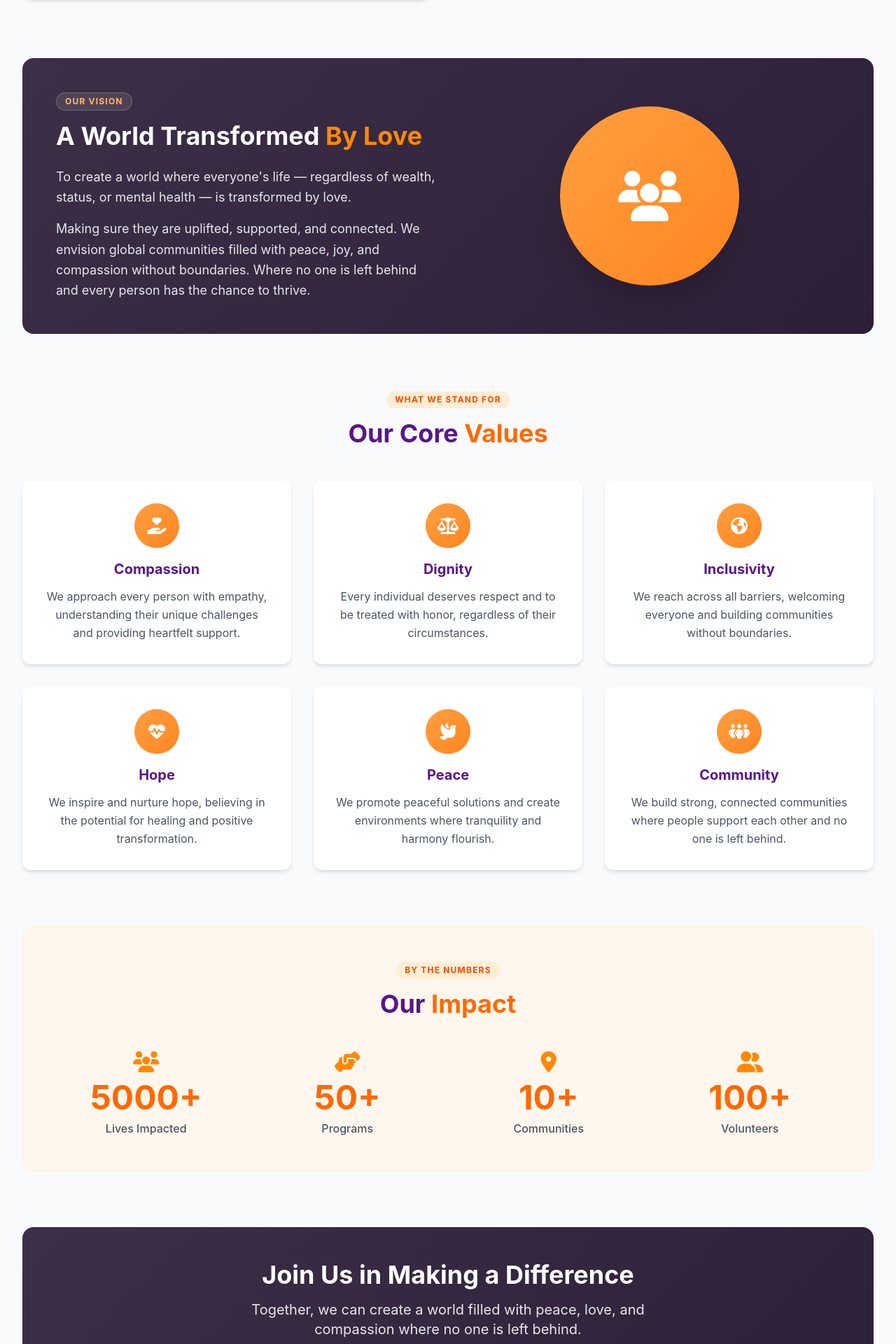
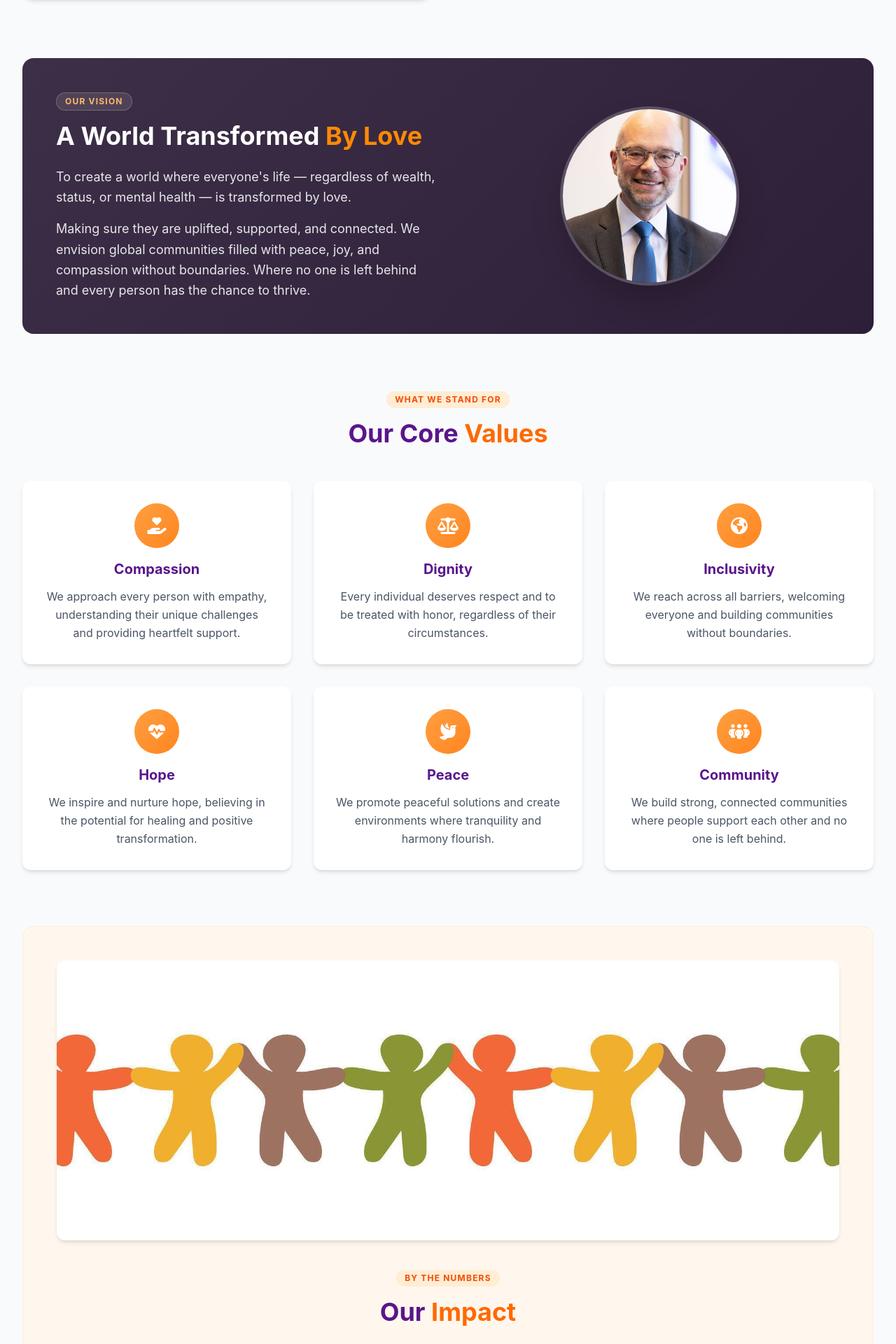
Before and after one commit to kwizer123/rema-foundation, a Django app: page /about-us/ in a window 1280 px wide. Shown: the part 911-2831 px from the top of the page at 70% size. Run offline with Django 5.2, Linux system fonts and the light colour scheme; style sheets or scripts are compiled from the project's sources.

```diff
--- a/rema_foundation/settings.py
+++ b/rema_foundation/settings.py
@@ -16,7 +16,7 @@ from pathlib import Path
 BASE_DIR = Path(__file__).resolve().parent.parent
 
 
-# Quick-start development settings - unsuitable for production
+# Quick-start development settings - unsuitable for production=
 # See https://docs.djangoproject.com/en/5.2/howto/deployment/checklist/
 
 # SECURITY WARNING: keep the secret key used in production secret!
--- a/templates/core/AboutUs.html
+++ b/templates/core/AboutUs.html
@@ -1,5 +1,5 @@
 {% extends 'core/Base.html' %}
-
+{% load static %}
 {% block title %}
     AboutUs
 {% endblock %}
@@ -45,17 +45,14 @@
         <!-- Mission -->
         <section class="mb-20">
             <div class="grid md:grid-cols-2 gap-12 items-center">
-                <div
-                    class="bg-gray-100 rounded-2xl overflow-hidden shadow-md"
-                >
-                    <div
-                        class="orange-gradient h-64 md:h-80 flex items-center justify-center"
-                    >
-                        <i
-                            class="fas fa-hand-holding-heart text-white"
-                            style="font-size: 7rem; opacity: 0.3"
-                        ></i>
-                    </div>
+                <!-- IMAGE 1: Replace YOUR_IMAGE_HERE with your image path e.g. /static/images/mission.jpg -->
+                <!-- Recommended: A warm photo of volunteers or people helping, ideally 800x600px -->
+                <div class="rounded-2xl overflow-hidden shadow-md">
+                    <img
+                        src="{% static 'core/images/mission.jpg' %}"
+                        alt="Our mission – helping hands"
+                        class="w-full h-64 md:h-80 object-cover"
+                    />
                 </div>
                 <div>
                     <span
@@ -113,13 +110,15 @@
                             every person has the chance to thrive.
                         </p>
                     </div>
+                    <!-- IMAGE 2: Replace YOUR_IMAGE_HERE with your image path e.g. /static/images/vision.jpg -->
+                    <!-- Recommended: A hopeful/uplifting community photo, works great as a circle, ideally square crop 600x600px -->
                     <div class="flex justify-center">
-                        <div
-                            class="w-48 h-48 md:w-64 md:h-64 orange-gradient rounded-full flex items-center justify-center shadow-2xl"
-                        >
-                            <i
-                                class="fas fa-users text-white text-6xl md:text-7xl"
-                            ></i>
+                        <div class="w-48 h-48 md:w-64 md:h-64 rounded-full overflow-hidden shadow-2xl border-4 border-white/20 aspect-square">
+                            <img
+                                src="{% static 'core/images/people.jpg' %}"
+                                alt="Our vision – a connected community"
+                                class="w-full h-64 object-cover object-center"
+                            />
                         </div>
                     </div>
                 </div>
@@ -263,8 +262,17 @@
         <!-- Impact Stats -->
         <section class="mb-20">
             <div
-                class="bg-orange-50 border border-orange-100 rounded-2xl p-8 md:p-12"
+               class = "bg-orange-50 border border-orange-100 rounded-2xl p-8 md:p-12"
             >
+                <!-- IMAGE 3: Replace YOUR_IMAGE_HERE with your image path e.g. /static/images/impact.jpg -->
+                <!-- Recommended: A wide banner photo showing your work in action, ideally 1200x400px -->
+               <div class="rounded-xl overflow-hidden shadow-md mb-10">
+                    <img
+                        src="{% static 'core/images/unity.jpg' %}"
+                        alt="REMA Foundation impact in action"
+                        class="w-full h-96 md:h-100 object-cover"
+                    />
+                </div>
                 <div class="text-center mb-12">
                     <span
                         class="inline-block bg-orange-100 text-orange-600 text-xs font-bold uppercase tracking-widest px-3 py-1 rounded-full mb-4"
```
Also changed, not shown: static/core/images/actions.png (added), static/core/images/community.jpg (added), static/core/images/helpPeople.webp (added), static/core/images/hero.jpg (added), static/core/images/logo.png (added), static/core/images/people.jpg (added), static/core/images/takeaction.jpg (added), static/core/images/unity.jpg (added).
